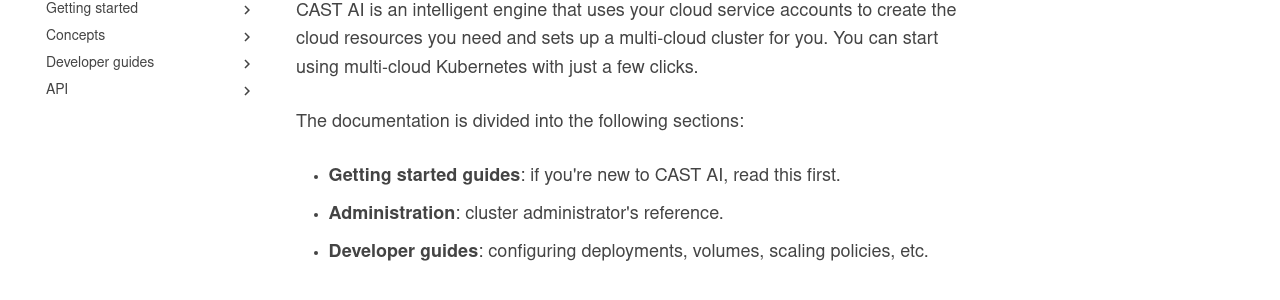
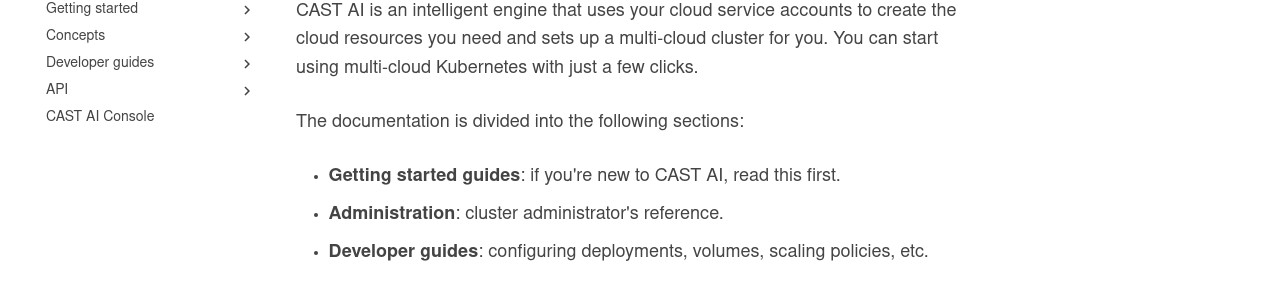
Before and after one commit to castai/docs, an MkDocs documentation site: the page built from docs/index.md, in a window 1280 px wide. Shown: the part 182-482 px from the top of the page. Built offline with MkDocs 1.6.1 and Material for MkDocs 9.7.7, drawn with Linux system fonts in a browser that asks for light colours; some web fonts are replaced.

Commit message:
Added a link to console at the end of navigation

```diff
--- a/mkdocs.yml
+++ b/mkdocs.yml
@@ -85,3 +85,4 @@
       - api/authentication.md
       - api/specification.md
       - api/terraform-provider.md
+  - 'CAST AI Console': "https://console.cast.ai"
```
